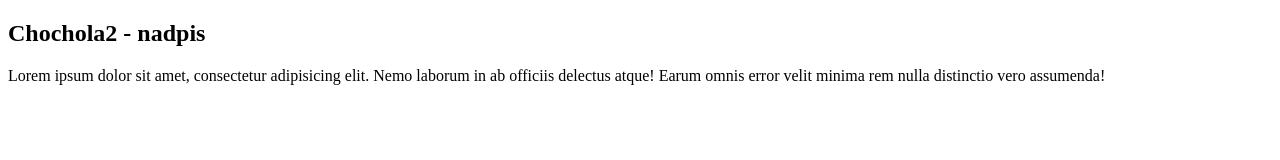
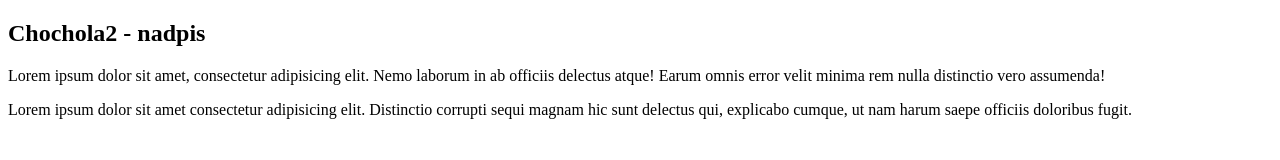
Before and after one commit to michal-git-test/Chochola2, a plain HTML site: page index.html in a window 1280 px wide. Drawn offline with Linux system fonts and the light colour scheme.

Commit message:
přidán druhý odstavec

```diff
--- a/index.html
+++ b/index.html
@@ -10,5 +10,8 @@
     <h2>Chochola2 - nadpis</h2>
     <p>Lorem ipsum dolor sit amet, consectetur adipisicing elit. Nemo laborum in ab officiis delectus atque! Earum omnis
         error velit minima rem nulla distinctio vero assumenda!</p>
+    <p>Lorem ipsum dolor sit amet consectetur adipisicing elit. Distinctio corrupti sequi magnam hic sunt delectus qui,
+        explicabo cumque, ut nam harum saepe officiis doloribus fugit.</p>
+
 </body>
 </html>
```
